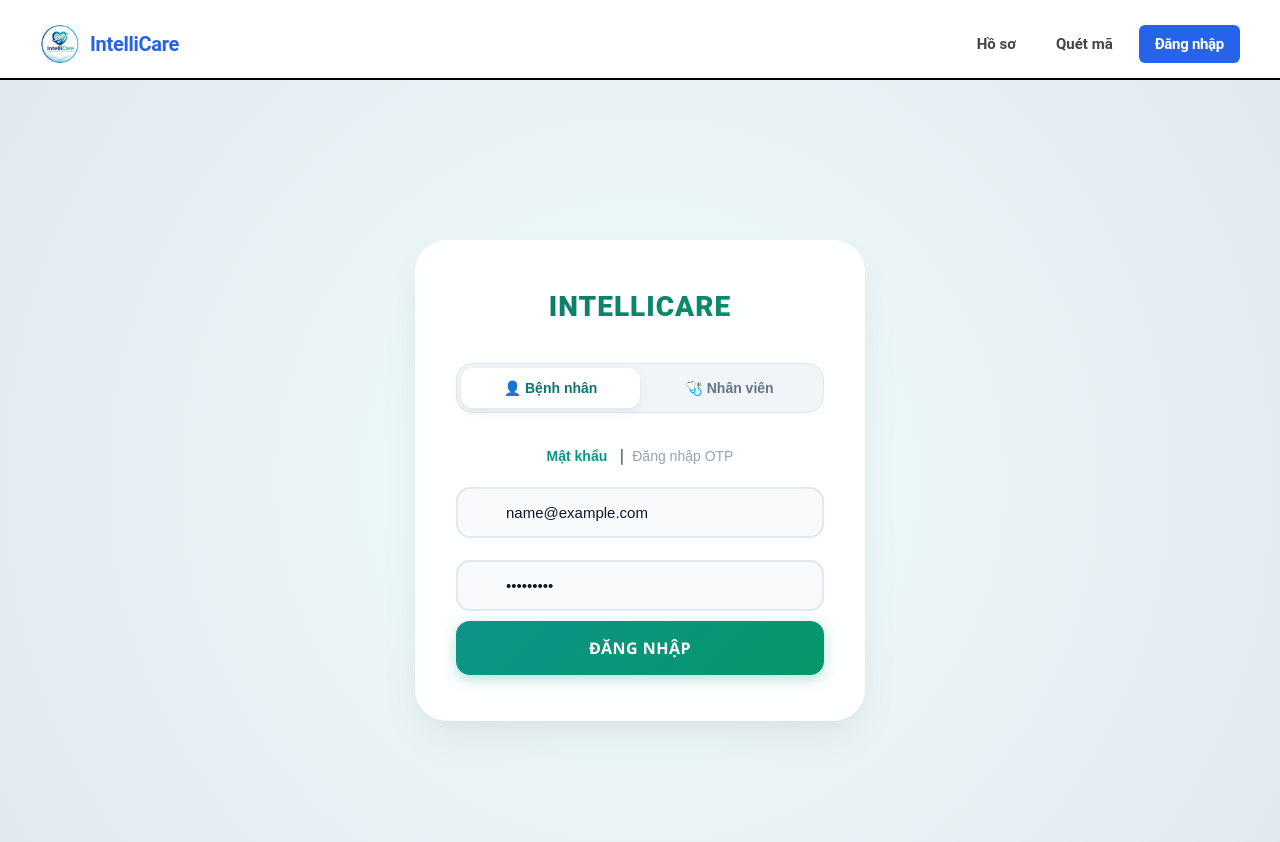
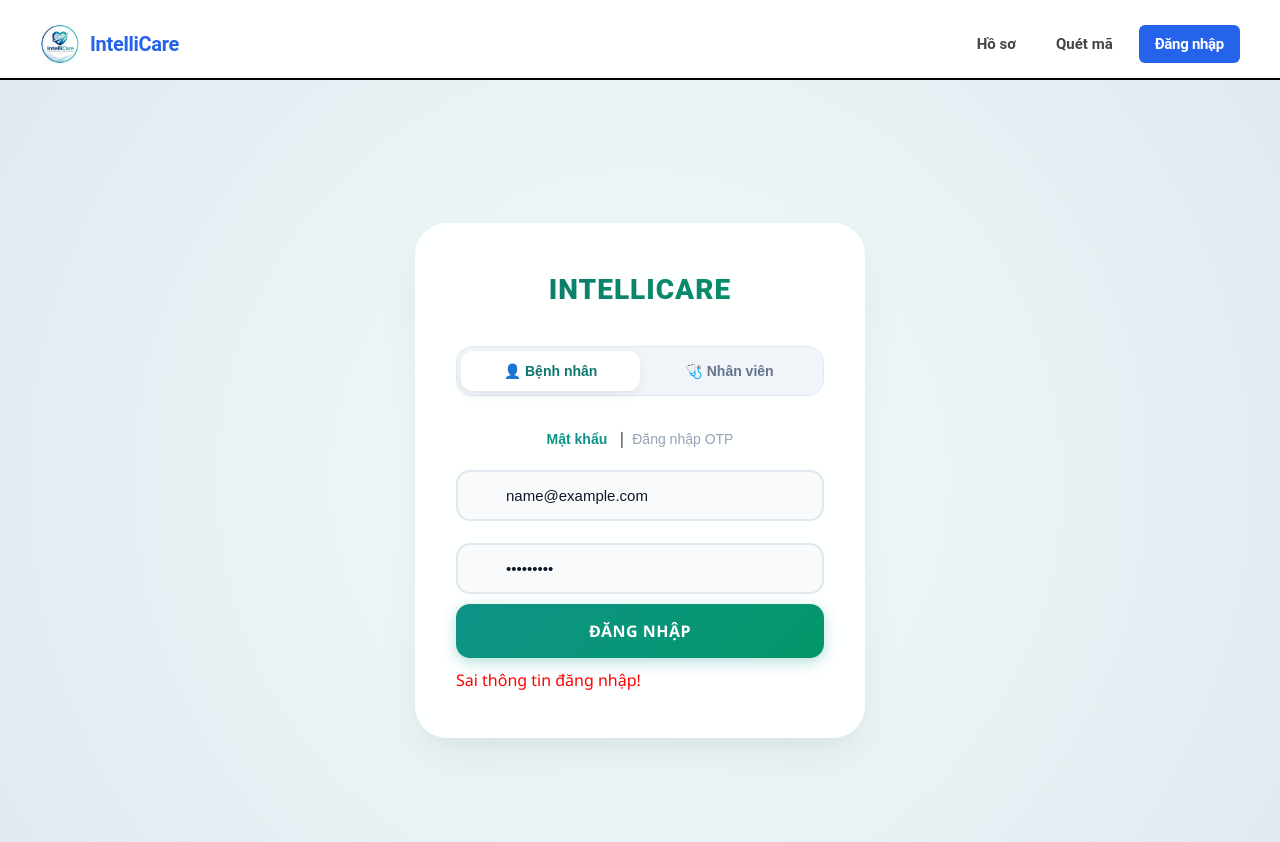
Before and after one commit to huutainguyen2005/IntelliCare-TaiNH, a React (Vite) app in the folder intellicare-frontend/: page /login in a window 1280 px wide. Both pictures are taken after typing "name@example.com", "Sample123" into the empty fields and a click on the button "ĐĂNG NHẬP". Shown: the top 842 px of the page. Built offline with nearby package versions, Linux system fonts and the light colour scheme; no server answers.

Commit message:
feat: migrate to Kiosk O2O flow (QR registration, activation, and password setup)

```diff
--- a/intellicare-frontend/src/App.tsx
+++ b/intellicare-frontend/src/App.tsx
@@ -6,6 +6,7 @@
 import Navbar from "./components/Navbar";
 import StaffDashboard from "./pages/StaffDashboard";
 import PatientDetail from "./pages/PatientDetail";
+import PatientActivation from "./pages/PatientActivation";
 
 function App() {
   const { isAuthenticated, user } = useCustomAuth();
@@ -18,6 +19,7 @@
         <Route path="/" element={<Navigate to="/register" replace />} />
         <Route path="/scanner" element={<Scanner />} />
         <Route path="/login" element={<Login />} />
+        <Route path="/activate" element={<PatientActivation />} />
 
         <Route
           path="/profile"
--- a/intellicare-frontend/src/pages/Login.tsx
+++ b/intellicare-frontend/src/pages/Login.tsx
@@ -156,6 +156,7 @@
             {isLoading ? "ĐANG XỬ LÝ..." : "ĐĂNG NHẬP"}
           </button>
         </form>
+        {errorMsg && <div style={{ color: "red", marginTop: "10px" }}>{errorMsg}</div>}
       </div>
     </div>
   );
--- a/intellicare-frontend/src/pages/PatientActivation.tsx
+++ b/intellicare-frontend/src/pages/PatientActivation.tsx
@@ -1,4 +1,4 @@
-import React, { useState, useEffect } from "react";
+import { useState, useEffect } from "react";
 import { Html5QrcodeScanner, Html5QrcodeSupportedFormats } from "html5-qrcode";
 import axiosClient from "../api/axiosClient";
 import Modal from "../components/Modal";
```
